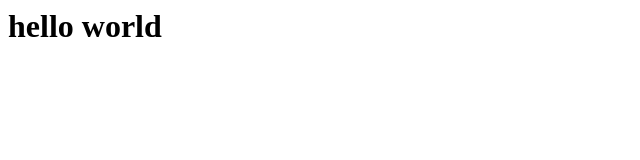
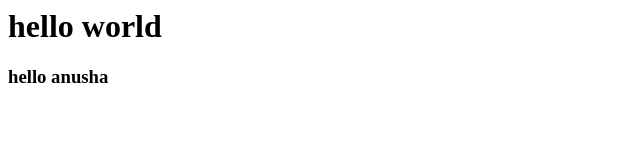
Before and after one commit to anushatalada/samplerepository, a plain HTML site: page index.html in a window 1280 px wide. Shown: the whole page, without its empty margins (0-640 px from the left). Drawn offline with Linux system fonts and the light colour scheme.

Commit message:
added new line

```diff
--- a/index.html
+++ b/index.html
@@ -2,4 +2,5 @@
 <head></head>
 <body>
 <h1>hello world</h1></body>
+<h3>hello anusha</h3>
 </hmtl>
```
